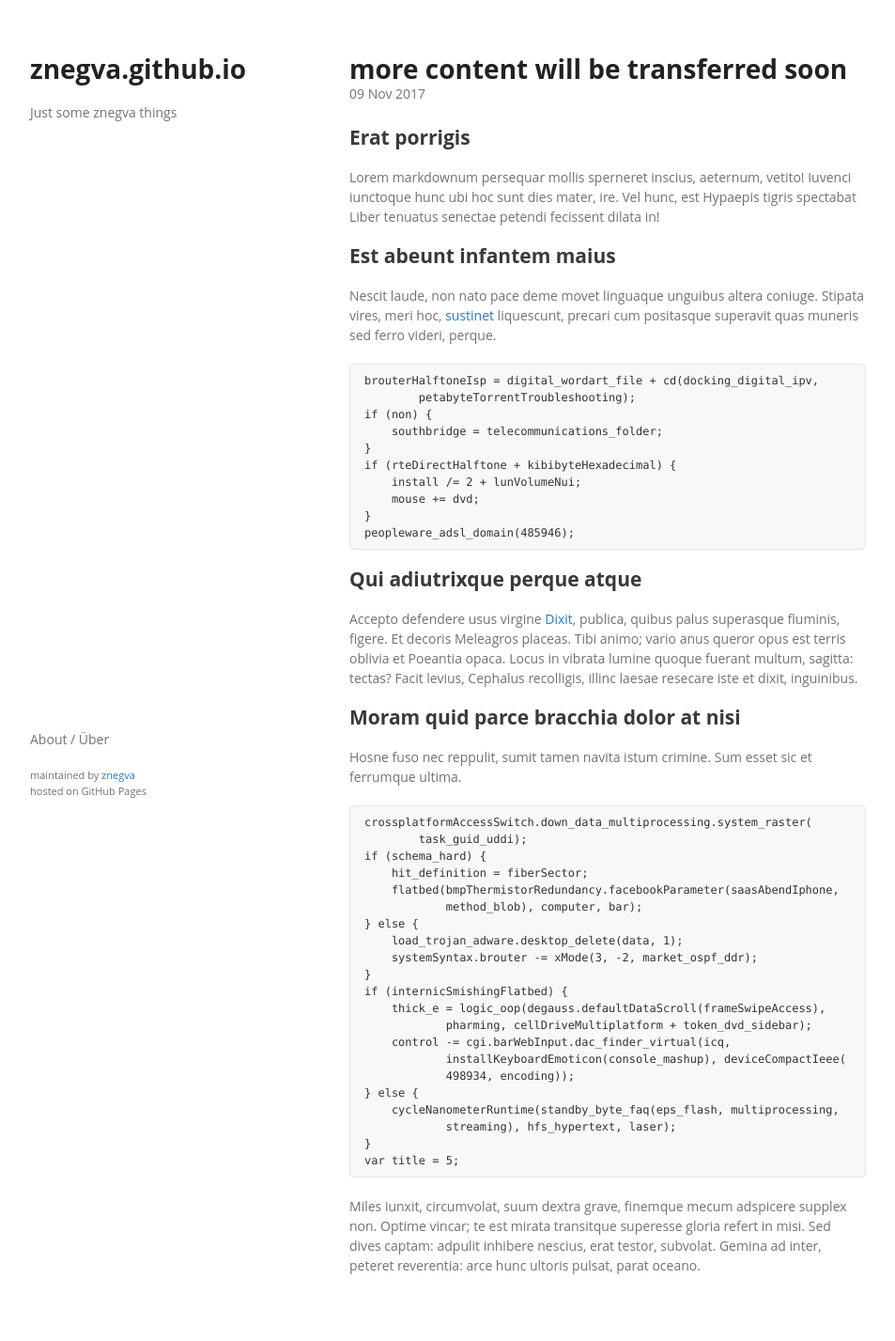
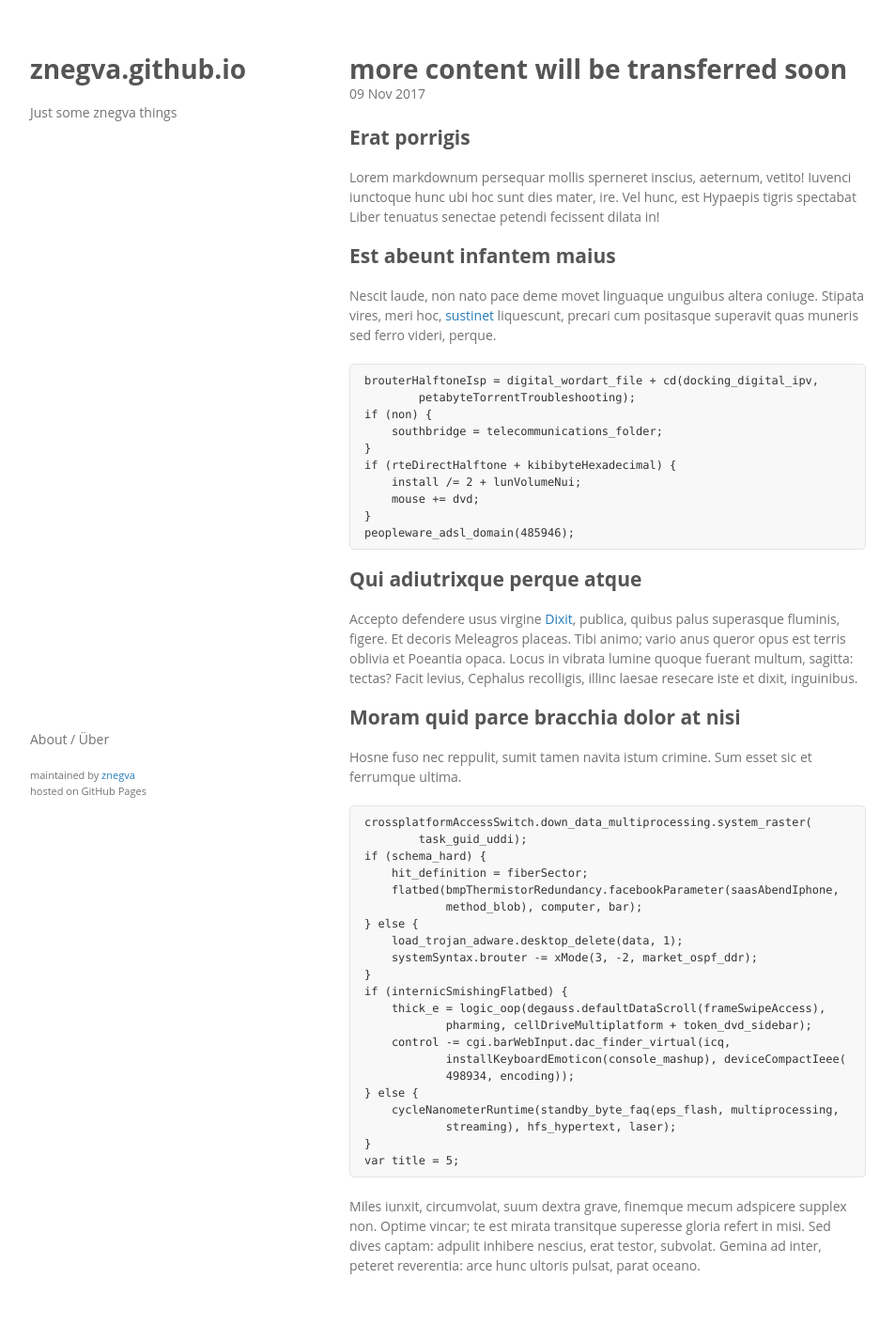
Before and after one commit to znegva/znegva.github.io, a Jekyll site: the page built from _posts/2017-11-09-hello.md, in a window 1280 px wide. Shown: the whole page at 94% size, without its empty margins (163-1116 px from the left). Built offline with Jekyll 4.4.1, drawn with Linux system fonts in a browser that asks for light colours.

Commit message:
all headings are now one color, only a bit darker than the text

```diff
--- a/_sass/jekyll-theme-minimal.scss
+++ b/_sass/jekyll-theme-minimal.scss
@@ -9,7 +9,7 @@ body {
 }
 
 h1, h2, h3, h4, h5, h6 {
-  color:#222;
+  color:#555;
   margin:0 0 20px;
 }
 
@@ -25,33 +25,13 @@ h1 {
   font-size:28px;
 }
 
-h2 {
-  color:#393939;
-}
-
-h3, h4, h5, h6 {
-  color:#494949;
-}
-
 a {
   color:#267CB9;
   text-decoration:none;
 }
 
 a:hover, a:focus {
-  color:#069;
   text-decoration: underline;
-}
-
-a small {
-  font-size:11px;
-  color:#777;
-  margin-top:-0.3em;
-  display:block;
-}
-
-a:hover small {
-  color:#777;
 }
 
 .wrapper {
```
